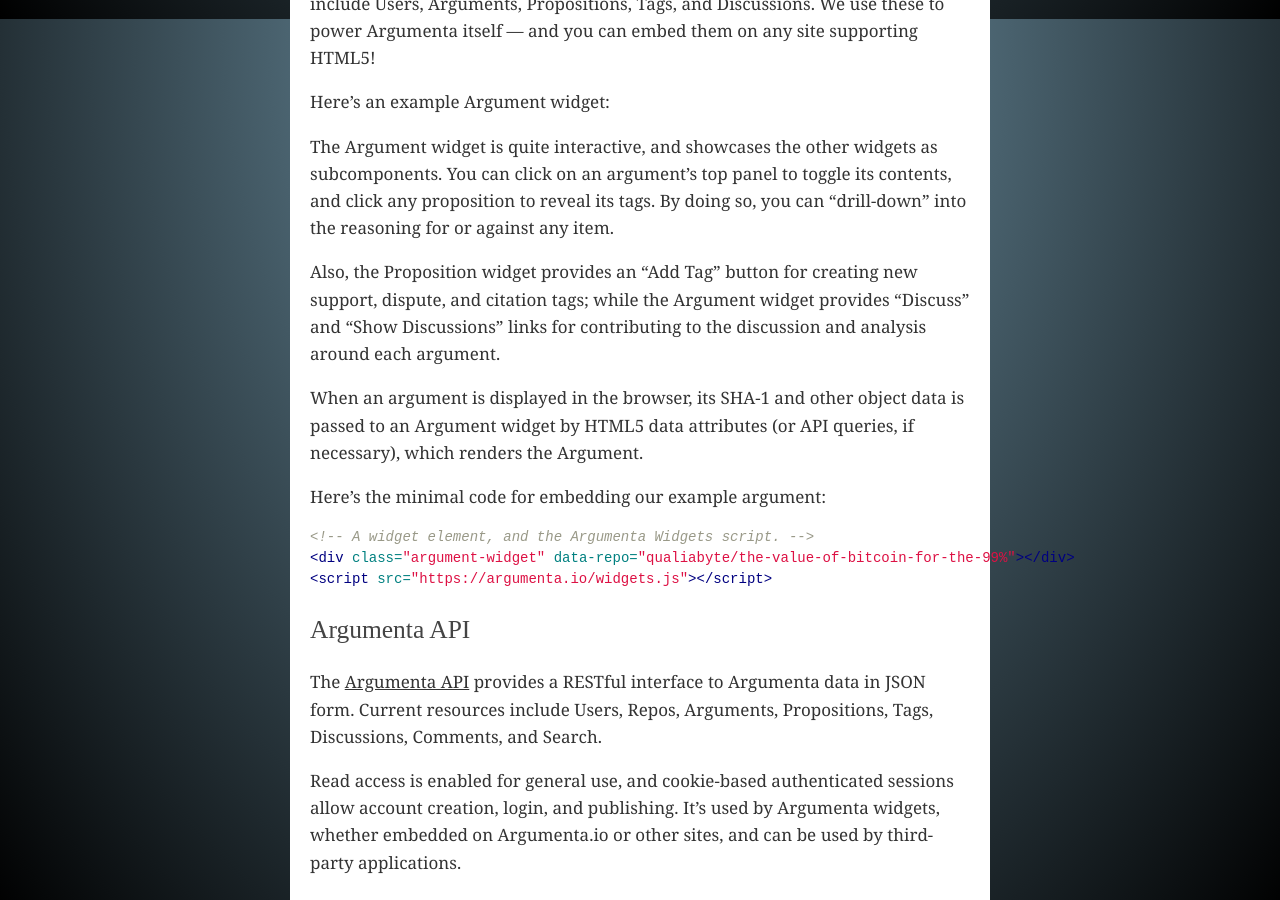
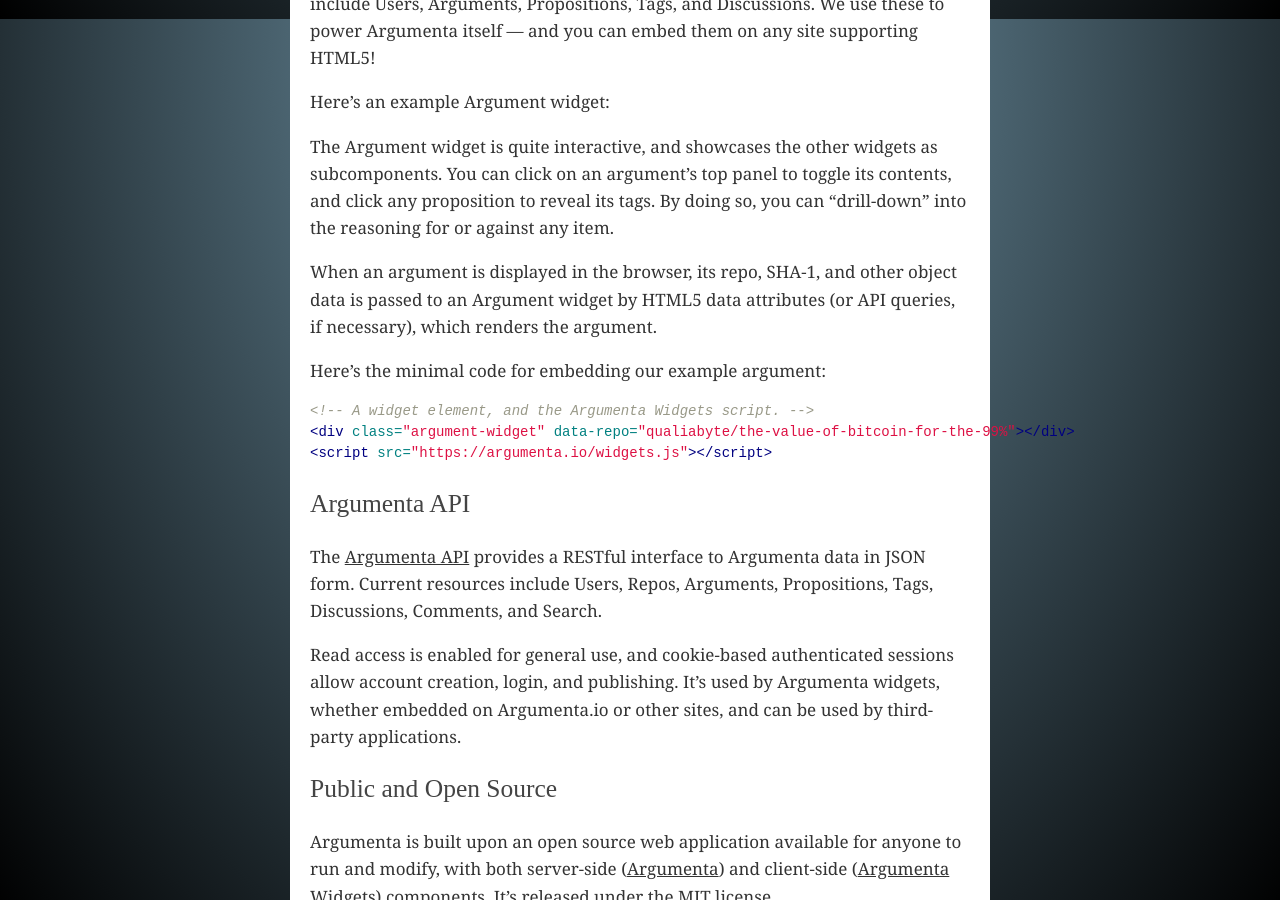
Before and after one commit to argumenta/argumenta.github.io, a Jekyll site: the page built from _posts/2014-03-23-introducing-argumenta.md, in a window 1280 px wide and 900 px high, scrolled down 3581 px. Built offline with Jekyll 4.4.1, drawn with Linux system fonts in a browser that asks for light colours; nearby versions of some CDN libraries; some web fonts are replaced; library files that are not in the unit come from our copies; comment, search, counter and statistics services are not loaded.

Commit message:
Shorten discussion of argumenta widgets

```diff
--- a/_posts/2014-03-23-introducing-argumenta.md
+++ b/_posts/2014-03-23-introducing-argumenta.md
@@ -104,14 +104,9 @@
 doing so, you can "drill-down" into the reasoning for or against any
 item.
 
-Also, the Proposition widget provides an "Add Tag" button for creating
-new support, dispute, and citation tags; while the Argument widget
-provides "Discuss" and "Show Discussions" links for contributing to
-the discussion and analysis around each argument.
-
-When an argument is displayed in the browser, its SHA-1 and other
+When an argument is displayed in the browser, its repo, SHA-1, and other
 object data is passed to an Argument widget by HTML5 data attributes
-(or API queries, if necessary), which renders the Argument.
+(or API queries, if necessary), which renders the argument.
 
 Here's the minimal code for embedding our example argument:
 
```
